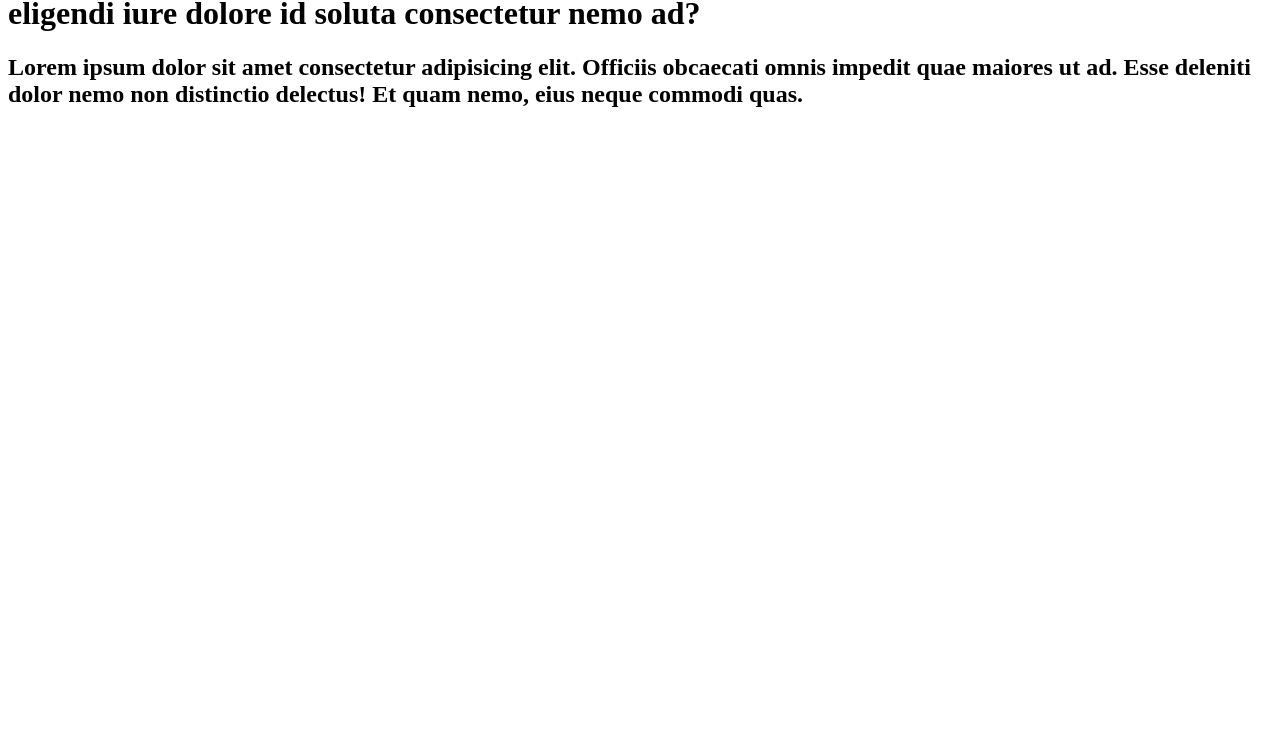
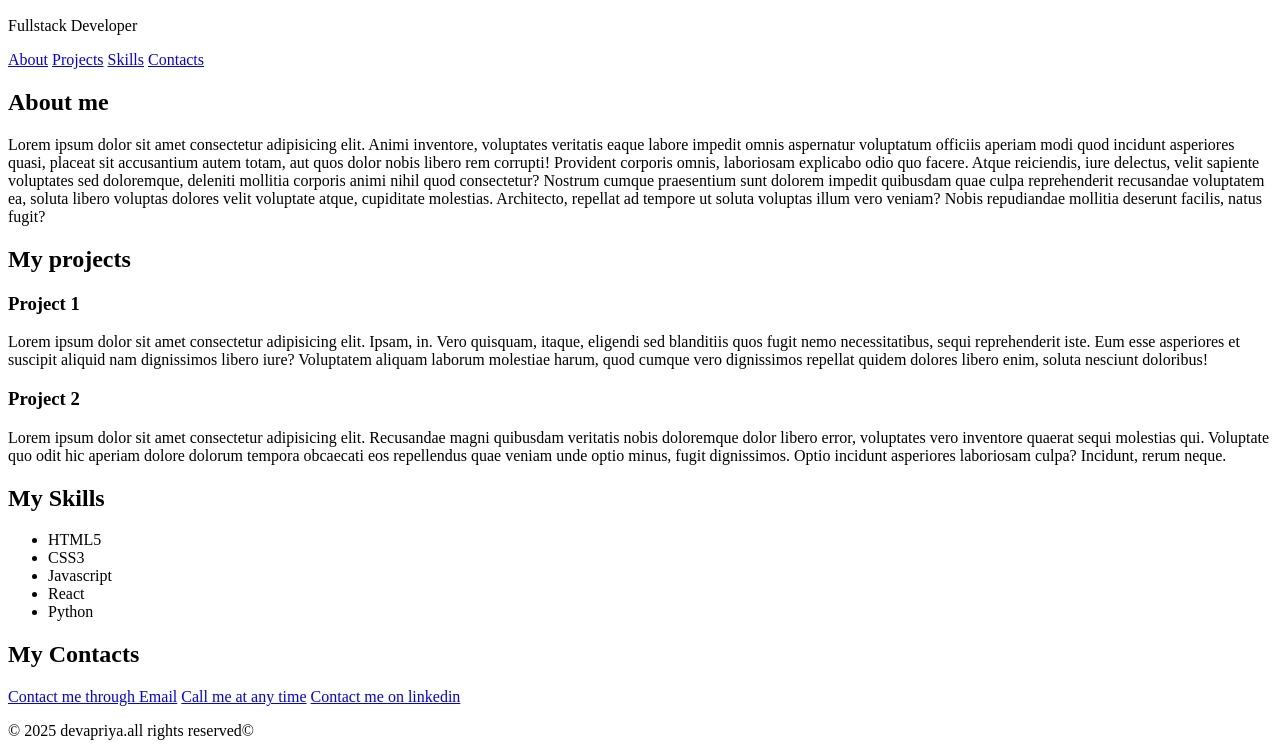
Before and after one commit to DevapriyaRR/21aprfn-devapriyarr-assignemet, a plain HTML site: page index.html in a window 1280 px wide. Shown: the part 63-819 px from the top of the page. Drawn offline with Linux system fonts and the light colour scheme.

Commit message:
Update index.html

```diff
--- a/index.html
+++ b/index.html
@@ -6,7 +6,53 @@
     <title>Document</title>
 </head>
 <body>
-    <h1>Lorem ipsum dolor sit amet consectetur adipisicing elit. Perferendis cum repellendus rem eligendi iure dolore id soluta consectetur nemo ad?</h1>
-    <h2>Lorem ipsum dolor sit amet consectetur adipisicing elit. Officiis obcaecati omnis impedit quae maiores ut ad. Esse deleniti dolor nemo non distinctio delectus! Et quam nemo, eius neque commodi quas.</h2>
+    <header>
+        <h1>Devapriya</h1>
+        <p>Fullstack Developer</p>
+        <nav>
+            <a href="#about">About</a>
+            <a href="#projects">Projects</a>
+            <a href="#skills">Skills</a>
+            <a href="#contacts">Contacts</a>
+        </nav>
+    </header>
+    <section id="about">
+        <h2>About me</h2>
+        <p>Lorem ipsum dolor sit amet consectetur adipisicing elit. Animi inventore, voluptates veritatis eaque labore impedit omnis aspernatur voluptatum officiis aperiam modi quod incidunt asperiores quasi, placeat sit accusantium autem totam, aut quos dolor nobis libero rem corrupti! Provident corporis omnis, laboriosam explicabo odio quo facere. Atque reiciendis, iure delectus, velit sapiente voluptates sed doloremque, deleniti mollitia corporis animi nihil quod consectetur? Nostrum cumque praesentium sunt dolorem impedit quibusdam quae culpa reprehenderit recusandae voluptatem ea, soluta libero voluptas dolores velit voluptate atque, cupiditate molestias. Architecto, repellat ad tempore ut soluta voluptas illum vero veniam? Nobis repudiandae mollitia deserunt facilis, natus fugit?</p>
+
+    </section>
+    <section id="projects">
+        <h2>My projects</h2>
+        <article>
+            <h3>Project 1</h3>
+            <p>Lorem ipsum dolor sit amet consectetur adipisicing elit. Ipsam, in. Vero quisquam, itaque, eligendi sed blanditiis quos fugit nemo necessitatibus, sequi reprehenderit iste. Eum esse asperiores et suscipit aliquid nam dignissimos libero iure? Voluptatem aliquam laborum molestiae harum, quod cumque vero dignissimos repellat quidem dolores libero enim, soluta nesciunt doloribus!</p>
+        </article>
+        <article>
+            <h3>Project 2</h3>
+            <p>Lorem ipsum dolor sit amet consectetur adipisicing elit. Recusandae magni quibusdam veritatis nobis doloremque dolor libero error, voluptates vero inventore quaerat sequi molestias qui. Voluptate quo odit hic aperiam dolore dolorum tempora obcaecati eos repellendus quae veniam unde optio minus, fugit dignissimos. Optio incidunt asperiores laboriosam culpa? Incidunt, rerum neque.</p>
+        </article>
+    </section>
+    <section id="skills">
+        <h2>My Skills</h2>
+        <ul>
+            <li>HTML5</li>
+            <li>CSS3</li>
+            <li>Javascript</li>
+            <li>React</li>
+            <li>Python</li>
+        </ul>
+    </section>
+    <section id="contacts">
+        <h2>My Contacts</h2>
+        <p>
+            <a href="mailto:devajanu02@gmail.com">Contact me through Email</a>
+            <a href="tel:8072335028">Call me at any time</a>
+            <a href="#">Contact me on linkedin</a>
+        </p>
+    </section>
+    <footer>
+        <p>&copy; 2025 devapriya.all rights reserved©</p>
+    </footer>
+
 </body>
 </html>
```
